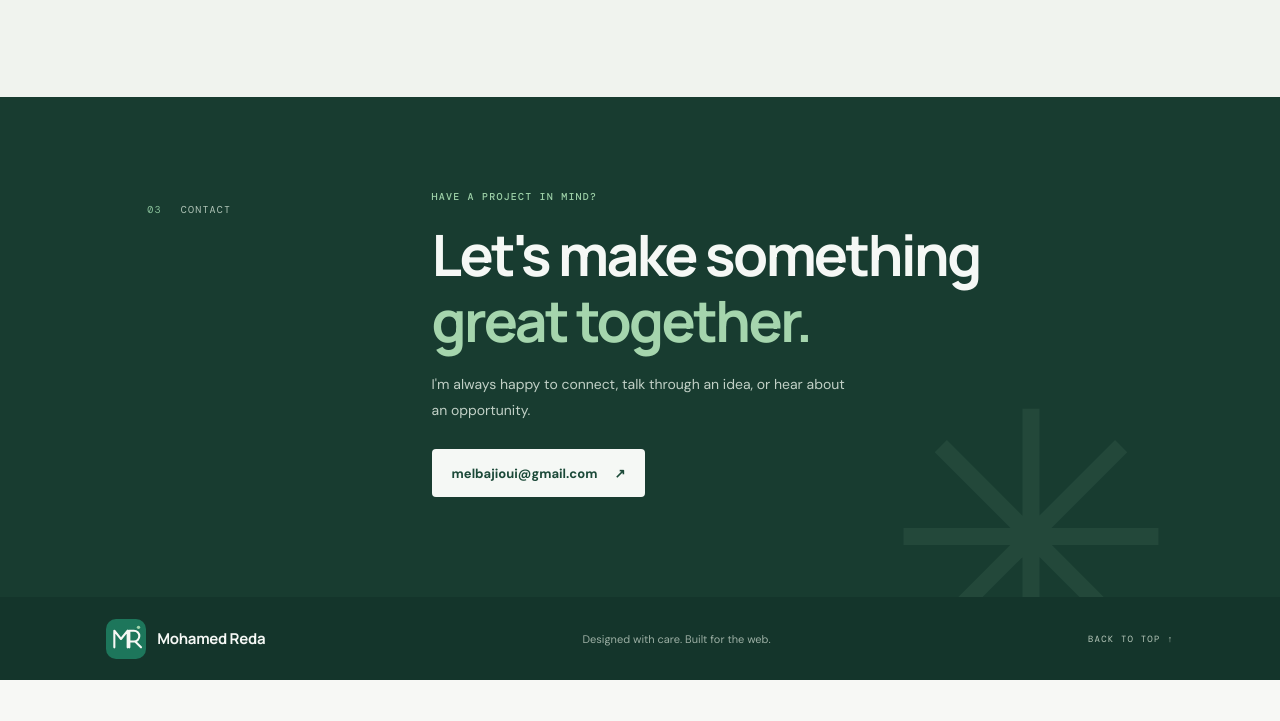
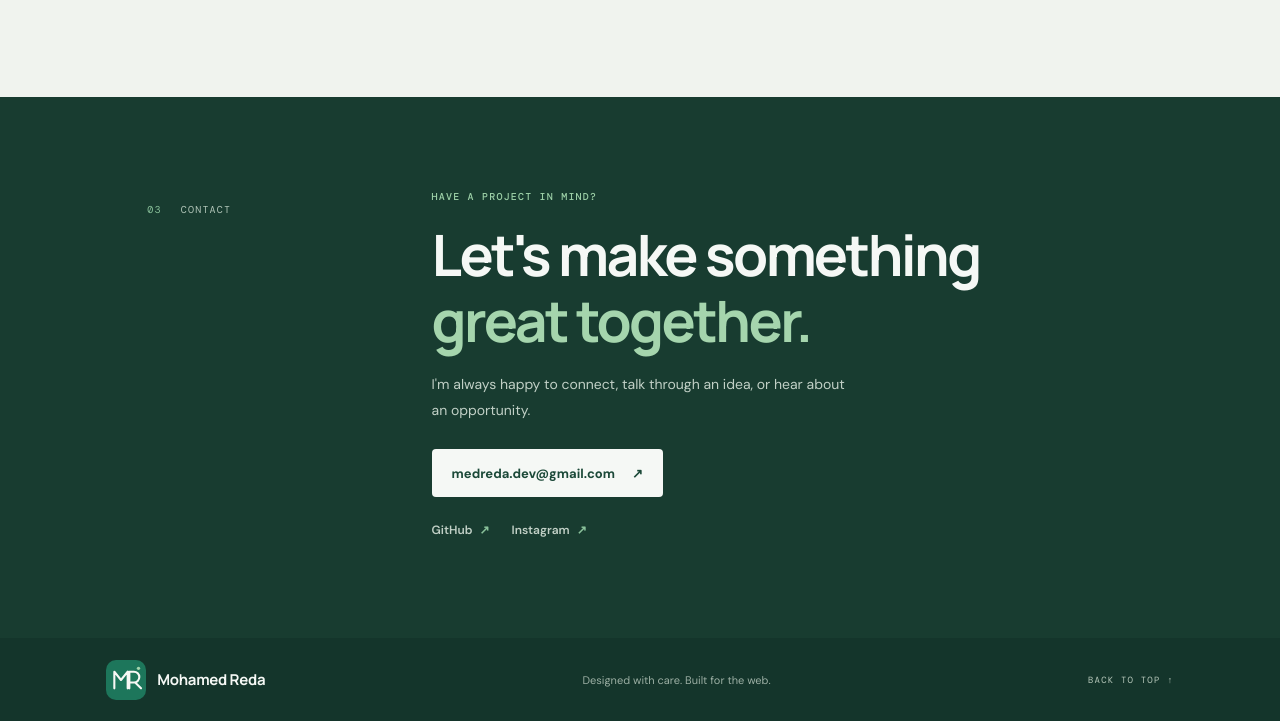
Before and after one commit to mrzox1/my-first-project, a plain HTML site: page index.html in a window 1280 px wide. Shown: the part 1602-2323 px from the top of the page. Before the commit the page ends 2282 px from the top, so only its background shows below. Drawn offline with nearby package versions, Linux system fonts and the light colour scheme.

Commit message:
Update portfolio contact and social links
Co-authored-by: Copilot App <223556219+Copilot@users.noreply.github.com>

```diff
--- a/index.html
+++ b/index.html
@@ -99,9 +99,12 @@
           <p class="eyebrow">HAVE A PROJECT IN MIND?</p>
           <h2>Let's make something<br><span>great together.</span></h2>
           <p class="contact-copy">I'm always happy to connect, talk through an idea, or hear about an opportunity.</p>
-          <a class="button button-light" href="mailto:melbajioui@gmail.com">melbajioui@gmail.com <span aria-hidden="true">↗</span></a>
+          <a class="button button-light" href="mailto:medreda.dev@gmail.com">medreda.dev@gmail.com <span aria-hidden="true">↗</span></a>
+          <div class="social-links" aria-label="Social profiles">
+            <a href="https://github.com/mrzox1" target="_blank" rel="noopener noreferrer">GitHub <span aria-hidden="true">↗</span></a>
+            <a href="https://www.instagram.com/medreda.dev" target="_blank" rel="noopener noreferrer">Instagram <span aria-hidden="true">↗</span></a>
+          </div>
         </div>
-        <div class="contact-decoration" aria-hidden="true">✳</div>
       </section>
     </main>
 
--- a/styles.css
+++ b/styles.css
@@ -537,13 +537,27 @@ h2 {
   background: #dceee0;
 }
 
-.contact-decoration {
-  position: absolute;
-  right: 8%;
-  bottom: -123px;
-  color: rgba(165, 213, 173, 0.08);
-  font-size: 350px;
-  line-height: 1;
+.social-links {
+  display: flex;
+  flex-wrap: wrap;
+  gap: 22px;
+  margin-top: 25px;
+}
+
+.social-links a {
+  color: #c1d0c6;
+  font-size: 12px;
+  font-weight: 600;
+  transition: color 160ms ease;
+}
+
+.social-links a:hover {
+  color: #a5d5ad;
+}
+
+.social-links span {
+  margin-left: 4px;
+  color: #89c19a;
 }
 
 .site-footer {
```
